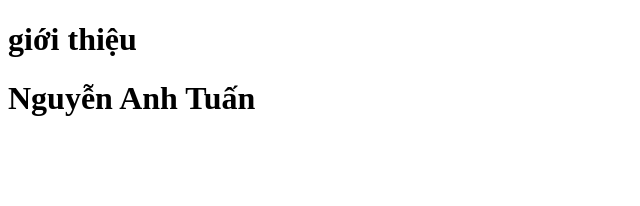
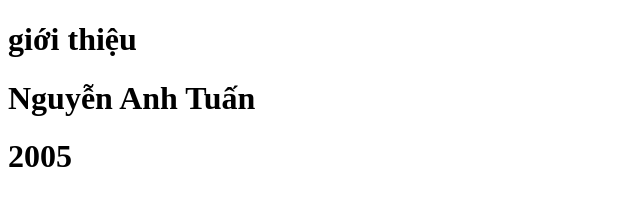
Before and after one commit to anhtuan-2005/demo-git, a plain HTML site: page about.html in a window 1280 px wide. Shown: the whole page, without its empty margins (0-640 px from the left). Drawn offline with Linux system fonts and the light colour scheme.

Commit message:
Update about.html

```diff
--- a/about.html
+++ b/about.html
@@ -8,5 +8,6 @@
 <body>
     <h1>giới thiệu</h1>
     <h1> Nguyễn Anh Tuấn</h1>
+    <h1> 2005</h1>
 </body>
 </html>
```
